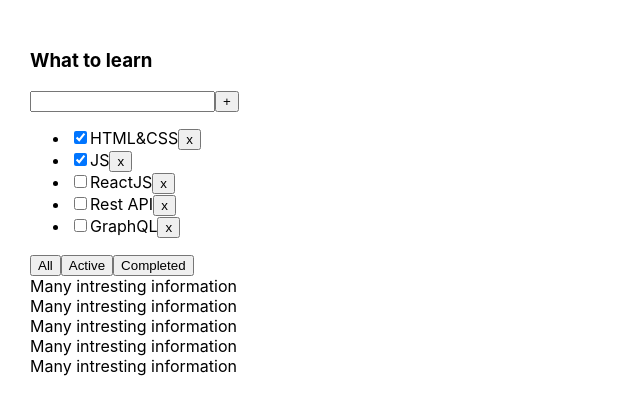
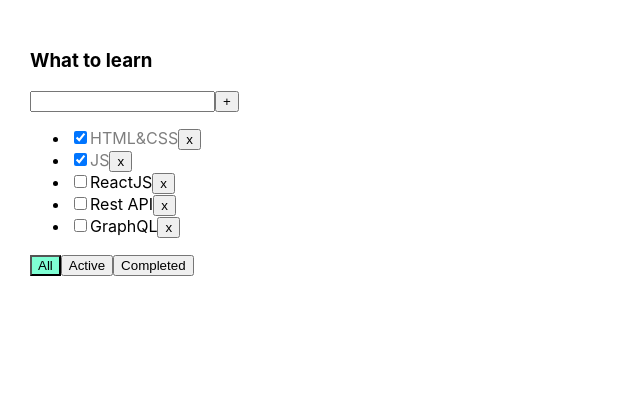
Before and after one commit to stasfilippov/Todolist, a React (Create React App) app: page / in a window 1280 px wide. Shown: the top 414 px of the page, without its empty margins (0-640 px from the left). Built offline with nearby package versions, Linux system fonts and the light colour scheme.

Commit message:
-fix complete lesson-01-04

```diff
--- a/src/App.tsx
+++ b/src/App.tsx
@@ -1,31 +1,33 @@
-import React, { useState } from "react";
-import "./App.css";
-import { Todolist } from "./Todolist";
-import { v1 } from "uuid";
+import React, {useState} from 'react';
+import './App.css';
+import {Todolist} from './Todolist';
+import {v1} from 'uuid';
 
-// Hi guys!
-// 3. Let's append some animation in our project:
-//yarn add  @formkit/auto-animate -D
-// we use -D, because the best practice is to add new extensions to the object inside the package.json
-// "devDependencies": {
-//     "@formkit/auto-animate": "^1.0.0-beta.3"
-//   }
-// const [listRef] = useAutoAnimate<HTMLUListElement>() in Todolist.tsx
-// <ul ref={listRef}>
-//Look how smoothly the tasks are added!
-//P.S. Do you understand why a new task append in all Todolists?
-// [because we only have one state for all our todolists, but we'll talk about that on Tuesday.]
-
-export type FilterValuesType = "all" | "active" | "completed";
+export type FilterValuesType = 'all' | 'active' | 'completed';
 
 function App() {
 	let [tasks, setTasks] = useState([
-    { id: v1(), title: "HTML&CSS", isDone: true },
-    { id: v1(), title: "JS", isDone: true },
-    { id: v1(), title: "ReactJS", isDone: false },
-    { id: v1(), title: "Rest API", isDone: false },
-    { id: v1(), title: "GraphQL", isDone: false },
+		{id: v1(), title: 'HTML&CSS', isDone: true},
+		{id: v1(), title: 'JS', isDone: true},
+		{id: v1(), title: 'ReactJS', isDone: false},
+		{id: v1(), title: 'Rest API', isDone: false},
+		{id: v1(), title: 'GraphQL', isDone: false},
 	]);
+
+	let tasksForTodolist = tasks;
+
+	let [filter, setFilter] = useState<FilterValuesType>('all');
+
+	if (filter === 'active') {
+		tasksForTodolist = tasks.filter((t) => t.isDone === false);
+	}
+	if (filter === 'completed') {
+		tasksForTodolist = tasks.filter((t) => t.isDone === true);
+	}
+
+	function changeFilter(value: FilterValuesType) {
+		setFilter(value);
+	}
 
 	function removeTask(id: string) {
 		let filteredTasks = tasks.filter((t) => t.id != id);
@@ -33,24 +35,17 @@
 	}
 
 	function addTask(title: string) {
-    let task = { id: v1(), title: title, isDone: false };
+		let task = {id: v1(), title: title, isDone: false};
 		let newTasks = [task, ...tasks];
 		setTasks(newTasks);
 	}
 
-  let [filter, setFilter] = useState<FilterValuesType>("all");
-
-  let tasksForTodolist = tasks;
-
-  if (filter === "active") {
-    tasksForTodolist = tasks.filter((t) => t.isDone === false);
+	function changeTaskStatus(id: string, isDone: boolean) {
+		let task = tasks.find(t => t.id === id)
+		if (task) {
+			task.isDone = isDone;
+			setTasks([...tasks]);
 		}
-  if (filter === "completed") {
-    tasksForTodolist = tasks.filter((t) => t.isDone === true);
-  }
-
-  function changeFilter(value: FilterValuesType) {
-    setFilter(value);
 	}
 
 	return (
@@ -61,104 +56,12 @@
 				removeTask={removeTask}
 				changeFilter={changeFilter}
 				addTask={addTask}
+				changeTaskStatus={changeTaskStatus}
+				filter={filter}
 			>
-        <div>
-          <div>Many intresting information</div>
-          <div>Many intresting information</div>
-          <div>Many intresting information</div>
-          <div>Many intresting information</div>
-          <div>Many intresting information</div>
-
-        </div>
 			</Todolist>
 		</div>
 	);
 }
 
 export default App;
-
-//-------------------------------------------------------------------------------------------------------
-//
-// export type FilterValuesType = "all" | "active" | "completed";
-//
-// function App() {
-//
-//     let [tasks, setTasks] = useState([
-//         {id: v1(), title: "HTML&CSS", isDone: true},
-//         {id: v1(), title: "JS", isDone: true},
-//         {id: v1(), title: "ReactJS", isDone: false},
-//         {id: v1(), title: "Rest API", isDone: false},
-//         {id: v1(), title: "GraphQL", isDone: false},
-//     ]);
-//
-//     function removeTask(id: string) {
-//         let filteredTasks = tasks.filter(t => t.id != id);
-//         setTasks(filteredTasks);
-//     }
-//
-//     function addTask(title: string) {
-//         let task = {id: v1(), title: title, isDone: false};
-//         let newTasks = [task, ...tasks];
-//         setTasks(newTasks);
-//     }
-//
-//     let [filter, setFilter] = useState<FilterValuesType>("all");
-//
-//     let tasksForTodolist = tasks;
-//
-//     if (filter === "active") {
-//         tasksForTodolist = tasks.filter(t => t.isDone === false);
-//     }
-//     if (filter === "completed") {
-//         tasksForTodolist = tasks.filter(t => t.isDone === true);
-//     }
-//
-//     function changeFilter(value: FilterValuesType) {
-//         setFilter(value);
-//     }
-//
-//
-//     return (
-//         <div className="App">
-//             <Todolist title="What to learn"
-//                       tasks={tasksForTodolist}
-//                       removeTask={removeTask}
-//                       changeFilter={changeFilter}
-//                       addTask={addTask}>
-//                 <div>
-//                     <div>Many intresting information</div>
-//                     <div>Many intresting information</div>
-//                     <div>Many intresting information</div>
-//                     <div>Many intresting information</div>
-//                     <div>Many intresting information</div>
-//                 </div>
-//             </Todolist>
-//
-//             <Todolist title="What to learn"
-//                       tasks={tasksForTodolist}
-//                       removeTask={removeTask}
-//                       changeFilter={changeFilter}
-//                       addTask={addTask}>
-//                 <div>
-//                     <div>A lot of boring information</div>
-//                     <div>A lot of boring information</div>
-//                     <div>A lot of boring information</div>
-//                     <input placeholder={'A lot of boring information'}/>
-//                     <div>
-//                         <button>Boring Button 1</button>
-//                         <button>Boring Button 2</button>
-//                         <button>Boring Button 3</button>
-//                     </div>
-//                 </div>
-//             </Todolist>
-//
-//             <Todolist title="What to learn"
-//                       tasks={tasksForTodolist}
-//                       removeTask={removeTask}
-//                       changeFilter={changeFilter}
-//                       addTask={addTask}/>
-//         </div>
-//     );
-// }
-//
-// export default App;
--- a/src/Todolist.tsx
+++ b/src/Todolist.tsx
@@ -1,6 +1,6 @@
-import React, {ChangeEvent, ReactNode, KeyboardEvent, useRef, useState} from 'react';
+import React, {ChangeEvent, KeyboardEvent, ReactNode, useRef, useState} from 'react';
 import {FilterValuesType} from './App';
-import {useAutoAnimate} from "@formkit/auto-animate/react";
+import {useAutoAnimate} from '@formkit/auto-animate/react';
 
 type TaskType = {
 	id: string
@@ -14,19 +14,26 @@
 	removeTask: (taskId: string) => void
 	changeFilter: (value: FilterValuesType) => void
 	addTask: (title: string) => void
-    children?:ReactNode
+	children?: ReactNode
+	changeTaskStatus: (id: string, isDone: boolean) => void
+	filter: FilterValuesType
 }
 
-export const Todolist:React.FC<PropsType>=({children, ...props}) => {
-    let [title, setTitle] = useState("")
+export const Todolist: React.FC<PropsType> = ({children, ...props}) => {
+	let [title, setTitle] = useState('')
 	let onChangeRef = useRef<HTMLInputElement>(null)
 	const [listRef] = useAutoAnimate<HTMLUListElement>()
+	const [error, setError] = useState<string | undefined>('')
 
 	const addTask = () => {
-        if(onChangeRef.current) {
+		if (onChangeRef.current) {
 			let newTaskTitle = onChangeRef.current.value;
-            console.log(newTaskTitle);
-            props.addTask(newTaskTitle);
+			if (newTaskTitle.trim() !== '') {
+				props.addTask(newTaskTitle.trim());
+				setTitle('');
+			} else {
+				setError('Title cannot be empty');
+			}
 		}
 	}
 
@@ -36,16 +43,17 @@
 
 
 	const onKeyPressHandler = (e: KeyboardEvent<HTMLInputElement>) => {
+		setError('')
 		if (e.key === 'Enter') {
 			addTask();
+			setTitle('')
 		}
 	}
 
 
-
-    const onAllClickHandler = () => props.changeFilter("all");
-    const onActiveClickHandler = () => props.changeFilter("active");
-    const onCompletedClickHandler = () => props.changeFilter("completed");
+	const onAllClickHandler = () => props.changeFilter('all');
+	const onActiveClickHandler = () => props.changeFilter('active');
+	const onCompletedClickHandler = () => props.changeFilter('completed');
 
 	return <div>
 		<h3>{props.title}</h3>
@@ -54,49 +62,43 @@
 			       onChange={onChangeHandler}
 			       onKeyPress={onKeyPressHandler}
 			       ref={onChangeRef}
+			       className={error ? 'error' : ''}
 			/>
 			<button onClick={addTask}>+</button>
+			{error && <div className="error-message">{error}</div>}
 		</div>
 		<ul ref={listRef}>
 			{
 				props.tasks.map(t => {
 
 					const onClickHandler = () => props.removeTask(t.id)
+					const onChangeHandler = (e: ChangeEvent<HTMLInputElement>) => {
+						let newIsDoneValue = e.currentTarget.checked;
+						props.changeTaskStatus(t.id, newIsDoneValue)
+					}
 
 					return <li key={t.id}>
 						<input
 							type="checkbox"
 							checked={t.isDone}
+							onChange={onChangeHandler}
 						/>
-                        <span>{t.title}</span>
+						<span className={t.isDone ? 'is-done' : ''}>{t.title}</span>
 						<button onClick={onClickHandler}>x</button>
 					</li>
 				})
 			}
 		</ul>
 		<div>
-            <button onClick={onAllClickHandler}>All</button>
-            <button onClick={onActiveClickHandler}>Active</button>
-            <button onClick={onCompletedClickHandler}>Completed</button>
+			<button className={props.filter === 'all' ? 'active-filter' : ''} onClick={onAllClickHandler}>All</button>
+			<button className={props.filter === 'active' ? 'active-filter' : ''} onClick={onActiveClickHandler}>Active
+			</button>
+			<button className={props.filter === 'completed' ? 'active-filter' : ''}
+			        onClick={onCompletedClickHandler}>Completed
+			</button>
 		</div>
-        {children}
 	</div>
 }
-
-
-
-
-
-
-
-
-
-
-
-
-
-
-
 
 
 //----------------------------------------------------------------------------------
```
Lines whose indentation alone changed are shown as unchanged.
